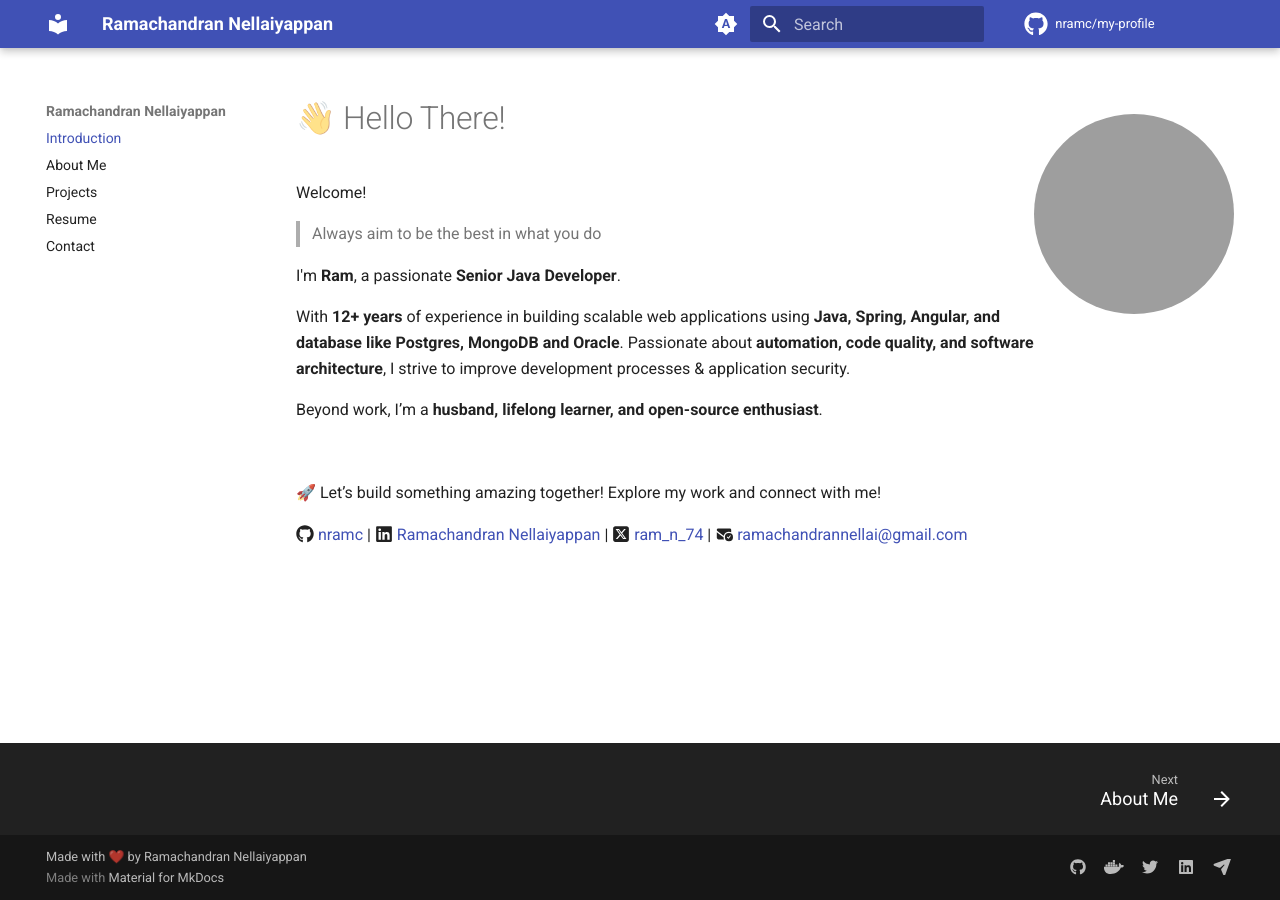
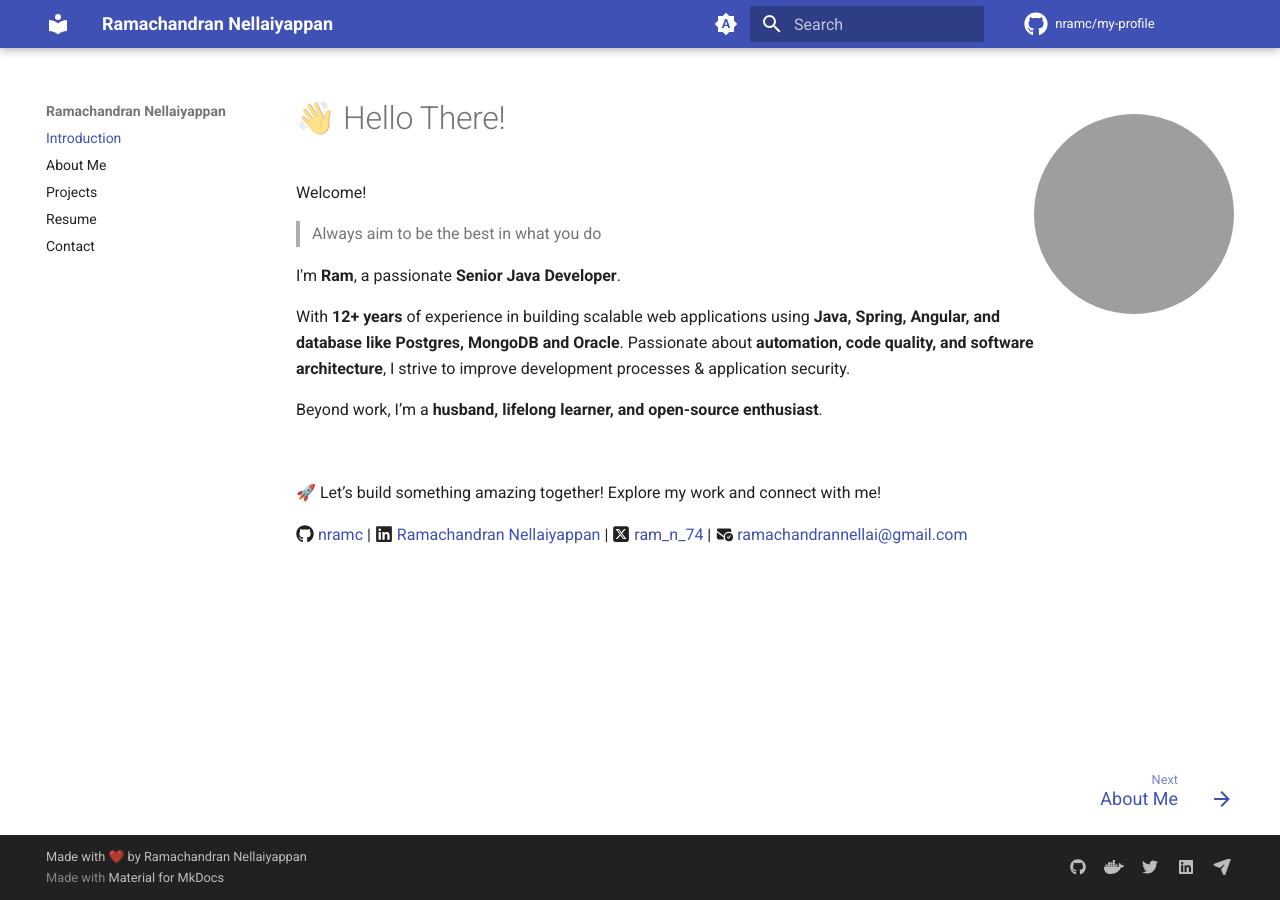
Before and after one commit to nramc/my-profile, an MkDocs documentation site: the page built from docs/index.md, in a window 1280 px wide. Built offline with MkDocs 1.6.1 and Material for MkDocs 9.7.7, drawn with Linux system fonts in a browser that asks for light colours; comment, search, counter and statistics services are not loaded; grey boxes are pictures that could not be loaded.

Commit message:
feat: footer style updated with custom styles to improve readability

```diff
--- /dev/null
+++ b/docs/assets/stylesheets/custom.css
@@ -0,0 +1,8 @@
+.md-footer {
+    background-color: var(--md-default-bg-color);
+    color: var(--md-typeset-a-color);
+}
+
+.md-footer-meta {
+    background-color: var(--md-footer-bg-color);
+}
--- a/mkdocs.yml
+++ b/mkdocs.yml
@@ -93,6 +93,9 @@ extra:
     - icon: fontawesome/solid/paper-plane
       link: mailto:ramachandrannellai@gmail.com
 
+extra_css:
+  - assets/stylesheets/custom.css
+
 nav:
   - 'Introduction': 'index.md'
   - 'About Me': 'about-me.md'
```
